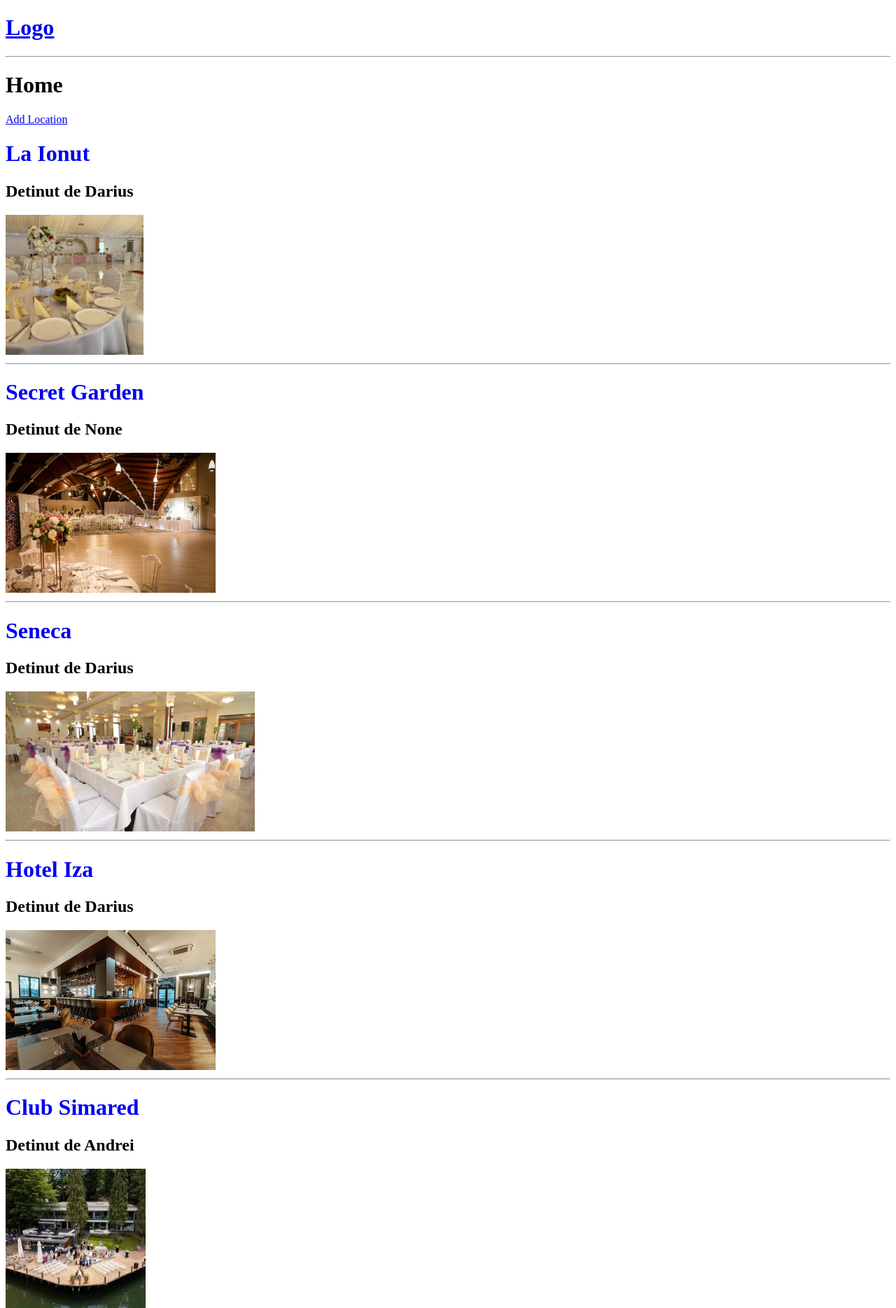
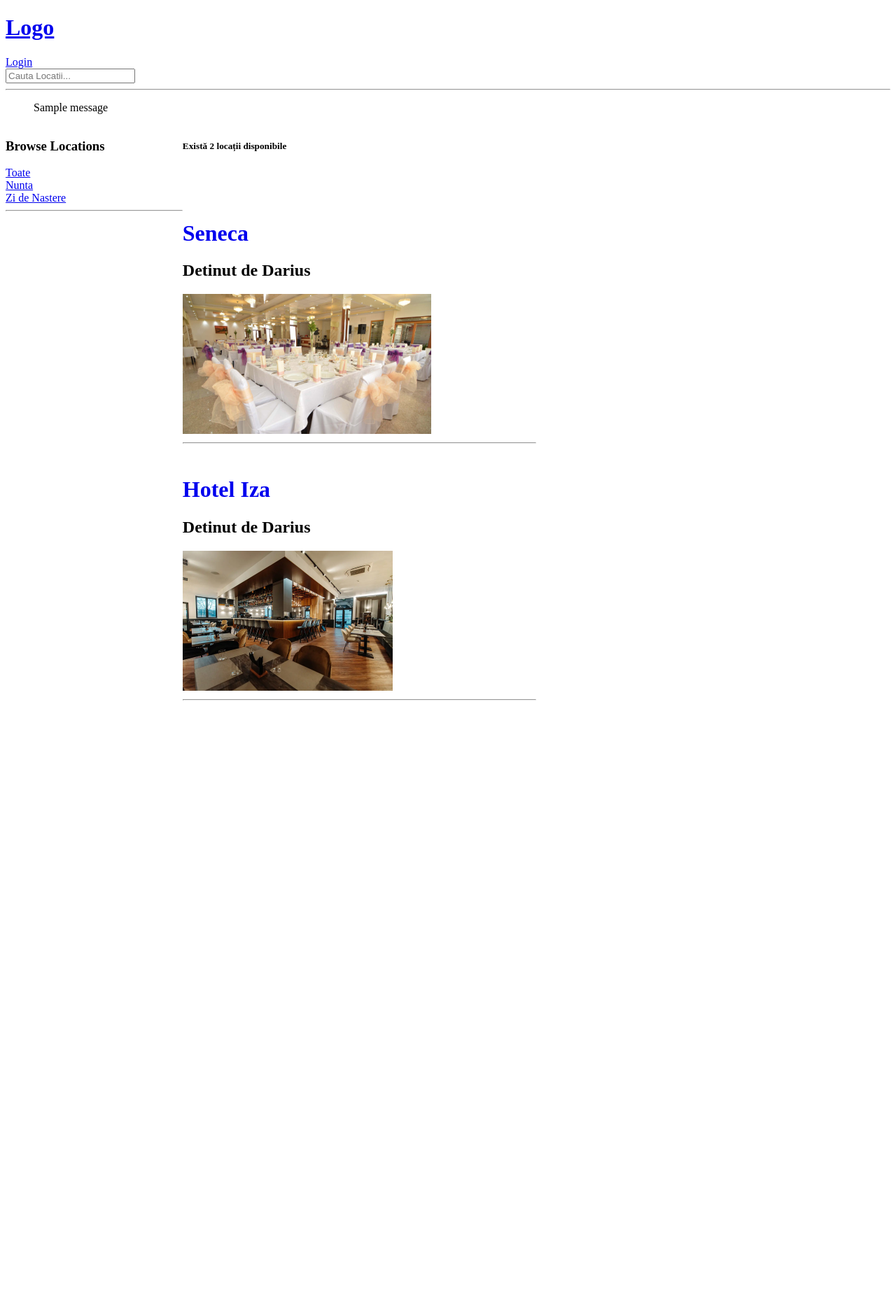
Before and after one commit to alexmhc10/Sistem-Inteligent-de-Gestionare-a-Evenimentelor, a Django app: a page that uses templates/main.html in a window 1280 px wide. Shown: the top 1869 px of the page at 70% size. After the commit the page ends 1001 px from the top, so only its background shows below. Run offline with Django 5.2, Linux system fonts and the light colour scheme; data comes from the database, SQL or seed files in the repository; both versions use the stored data as it was after the commit; tables that the repository leaves empty hold one stand-in row (values such as "Sample post"); one stand-in notice (Sample message) is shown.

Commit message:
Added functionalities

```diff
--- a/base/templates/base/home.html
+++ b/base/templates/base/home.html
@@ -2,21 +2,62 @@
 
 {% block content %}
 
-<h1>Home</h1>
+<style>
+    .home-container{
+        display: grid;
+        grid-template-columns: 1fr 2fr 2fr;
+    }
+</style>
 
-<div>
-    <a href="{% url 'add_location' %}">Add Location</a>
+<div class="home-container">
     <div>
-        {% for location in locations %}
+        <h3>
+            Browse Locations
+        </h3>
+        <div>
+            <a href="{% url 'home' %}">Toate</a>
+        </div>
+        {% for type in types %}
+        <div>
+            <a href="{% url 'home' %}?q={{ type.name }}">{{ type.name }}</a>
+        </div>
+        {% endfor %}
+        <hr>
+    </div>
+    <div>
+        <h5>
+            {% if location_count == 1 %}
+                O singură locație existentă
+            {% elif location_count == 0 %}
+                Nu există nicio locație care corespunde criteriilor
+            {% else %}
+                Există {{ location_count }} locații disponibile
+            {% endif %}
+        </h5>
+        {% if request.user.is_authenticated %}
+        <a href="{% url 'add_location' %}">Add Location</a>
+        {% endif %}
+        <br>
+        <br>
+        <div>
+            {% for location in locations %}
             <div>
-                <h1><a style="text-decoration: none;" href="{% url 'location' location.name %}">{{ location.name }}</a></h1>
+                {% if request.user == location.owner %}
+                <a href="{% url 'update_location' location.name %}">Update Location</a>
+                {% endif %}
+                <br>
+                {% if request.user.is_superuser %}
+                <a href="{% url 'delete_location' location.name %}">Delete Location</a>
+                {% endif %}
+                <h1><a style="text-decoration: none;" href="{% url 'location' location.name %}">{{ location.name }}</a>
+                </h1>
                 <h2>Detinut de {{ location.owner }} </h2>
                 <img style="height: 200px;
-                 width: auto;" src="{{ location.gallery.url }}"
-                  alt="{{ location.name }}">
-                  <hr>
+                 width: auto;" src="{{ location.gallery.url }}" alt="{{ location.name }}">
+                <hr>
             </div>
-        {% endfor %}
+            {% endfor %}
+        </div>
     </div>
 </div>
 
--- a/base/urls.py
+++ b/base/urls.py
@@ -4,7 +4,11 @@
 from django.conf.urls.static import static
 
 urlpatterns = [
+    path('login/', views.loginPage, name="login"),
+    path('logout/', views.logoutPage, name="logout"),
     path('', views.home, name="home"),
     path('location/<str:pk>/', views.location, name="location"),
     path('add_location/', views.addLocation, name="add_location"),
+    path('update_location/<str:pk>/', views.updateLocation, name="update_location"),
+    path('delete_location/<str:pk>/', views.deleteLocation, name="delete_location"),
 ] + static(settings.MEDIA_URL, document_root=settings.MEDIA_ROOT)
--- a/base/views.py
+++ b/base/views.py
@@ -1,35 +1,59 @@
 from django.shortcuts import render, redirect
+from django.db.models import Q
+from django.contrib import messages
+from django.contrib.auth.models import User
 from django.http import HttpResponse
-from .models import Location
+from django.contrib.auth import authenticate, login,logout
+from .models import Location, Type
 from .forms import LocationForm
 
-# locations = [
-#     {'id' : 1,
-#      'name': 'Romanita',
-#      'description': 'Situată în inima orașului, Sala Regală oferă un cadru elegant pentru evenimente de amploare. Cu o capacitate de până la 500 de persoane, această sală este dotată cu tehnologie audio-vizuală de ultimă generație și un sistem de iluminat spectaculos. Decorul rafinat, cu candelabre strălucitoare și feronerie din aur, creează o atmosferă sofisticată, ideală pentru nunți, gale de premiere sau conferințe internaționale.',
-#      'gallery': 'https://www.romanitahotel.ro/wp-content/uploads/2024/08/Sala-de-Evenimente-Romanita-Baia-Mare-3-min-1.png'
-#      },
 
-#      {
-#          'id': 2,
-#          'name': 'La Ionut',
-#          'description': 'Grădina Verde este un spațiu idilic în aer liber, perfect pentru evenimente informale și petreceri de vară. Împădurită de copaci mari și flori colorate, această locație poate găzdui până la 300 de invitați. Facilitațile includ un podium pentru muzică live și o zonă de relaxare cu hamace, ideală pentru o atmosferă relaxantă și prietenoasă. Oferim opțiuni de catering cu preparate locale și organice.',
-#          'gallery': 'https://www.weddingo.ro/_next/image?url=https%3A%2F%2Fhoneypot0.s3.amazonaws.com%2Fgallery%2F1716541034240-gallery-Sala%2520de%2520evenimente%2520La%2520Ionut%2520%2520%25281%2529.webp&w=1920&q=75'
-#      },
-#      {'id' :3,
-#      'name': "Amour de l'evenement",
-#      'description': 'Centrul de Conferințe Urban este o alegere excelentă pentru evenimente corporate și workshop-uri. Dotat cu săli multifuncționale, capacitatea totală variază între 50 și 400 de persoane, în funcție de aranjamentul dorit. Tehnologia de comunicație avansată și accesul la internet de mare viteză asigură un mediu de lucru eficient. Cafeneaua de pe loc oferă pauze de cafea și prânzuri sănătoase pentru participanți.',
-#      'gallery': 'https://lh3.googleusercontent.com/p/AF1QipOVAmn9bMCrwcgDREO47-81ykn0vQdGVH42HYK1=s1360-w1360-h1020-rw'
-#      },
-#      {'id' : 4,
-#      'name': 'Ghitta ',
-#      'description': 'Teatrul Antic, cu o istorie bogată și o arhitectură impresionantă, este locul ideal pentru evenimente culturale, spectacole de teatru și concerte. Capacitatea sa de 600 de locuri oferă o experiență intimă, iar acustica excelentă garantează un sunet de calitate. Grădinile adiacente sunt perfecte pentru recepții și fotografii, creând un cadru de poveste pentru invitați.',
-#      'gallery': 'https://lh3.googleusercontent.com/p/AF1QipMw9LPwjSWNpSQX5_3acVPv10ZTqv4Z8J6NRFkw=s1360-w1360-h1020-rw'
-#      }
-# ]
+def loginPage(request):
+    if request.method == 'POST':
+        username = request.POST.get('username')
+        password = request.POST.get('password')
+
+        try:
+            user = User.objects.get(username=username)
+        except User.DoesNotExist:
+            messages.warning(request, "User does not exist!")
+            return render(request, 'base/login_register.html')
+
+        user = authenticate(request, username=username, password=password)
+
+        if user is not None:
+            login(request, user)
+            return redirect('home')
+        else:
+            messages.error(request, "Error. Wrong credentials")
+
+    context = {}
+    return render(request, 'base/login_register.html', context)
+
+
+
+def logoutPage(request):
+    logout(request)
+    return redirect('home')
+
+
+
 def home(request):
-    locations = Location.objects.all()
-    context = {'locations' : locations}
+    q = request.GET.get('q') if request.GET.get('q') != None else ''
+    locations = Location.objects.filter(
+        Q(types__name__icontains=q) |
+        Q(name__icontains=q) |
+        Q(description__icontains=q) |
+        Q(owner__username__icontains=q) |
+        Q(location__icontains=q)
+        )
+    types = Type.objects.all()
+    location_count = locations.count()
+    context = {
+        'locations' : locations,
+        'types' : types,
+        'location_count' : location_count
+        }
     return render(request, 'base/home.html', context)
 
 
@@ -50,3 +74,24 @@
         'form': form
     }
     return render(request, 'base/location_form.html', context)
+
+
+def updateLocation(request, pk):
+    location = Location.objects.get(name=pk)
+    form = LocationForm(instance=location)
+    if request.method == 'POST':
+        form = LocationForm(request.POST, instance=location)
+        if form.is_valid():
+            form.save()
+            return redirect('home')
+    context = {
+        'form': form,
+    }
+    return render(request, 'base/location_form.html', context)
+
+def deleteLocation(request, pk):
+    location = Location.objects.get(name=pk)
+    if request.method == 'POST':
+        location.delete()
+        return redirect('home')
+    return render(request, 'base/delete.html', {'obj': location})
--- a/templates/main.html
+++ b/templates/main.html
@@ -1,15 +1,27 @@
 <!DOCTYPE html>
 <html lang="en">
+
 <head>
     <meta charset="UTF-8">
     <meta name="viewport" content="width=device-width, initial-scale=1.0">
     <title>EventEase - Gestionare Evenimente</title>
 </head>
+
 <body>
     {% include 'navbar.html' %}
+    {% if messages %}
+    <ul style="list-style-type: none;" class="messages">
+        {% for message in messages %}
+        <li>
+            {{ message }}
+            </li>
+            {% endfor %}
+    </ul>
+    {% endif %}
     {% block content %}
 
 
     {% endblock %}
 </body>
+
 </html>
--- a/templates/navbar.html
+++ b/templates/navbar.html
@@ -1,5 +1,12 @@
 <a href="{% url 'home' %}">
     <h1>Logo</h1>
 </a>
-
+{% if request.user.is_authenticated %}
+    <a href="{% url 'logout' %}">Logout</a>
+{% else %}
+    <a href="{% url 'login' %}">Login</a>
+{% endif %}
+<form action="{% url 'home' %}" method="GET">
+    <input type="text" name="q" placeholder="Cauta Locatii..."/>
+</form>
 <hr>
```
Also changed, not shown: base/templates/base/delete.html (added, +14 -0 lines), base/templates/base/login_register.html (added, +16 -0 lines), README.md, db.sqlite3, media/images/poza8.jfif (added), 1 other file.
